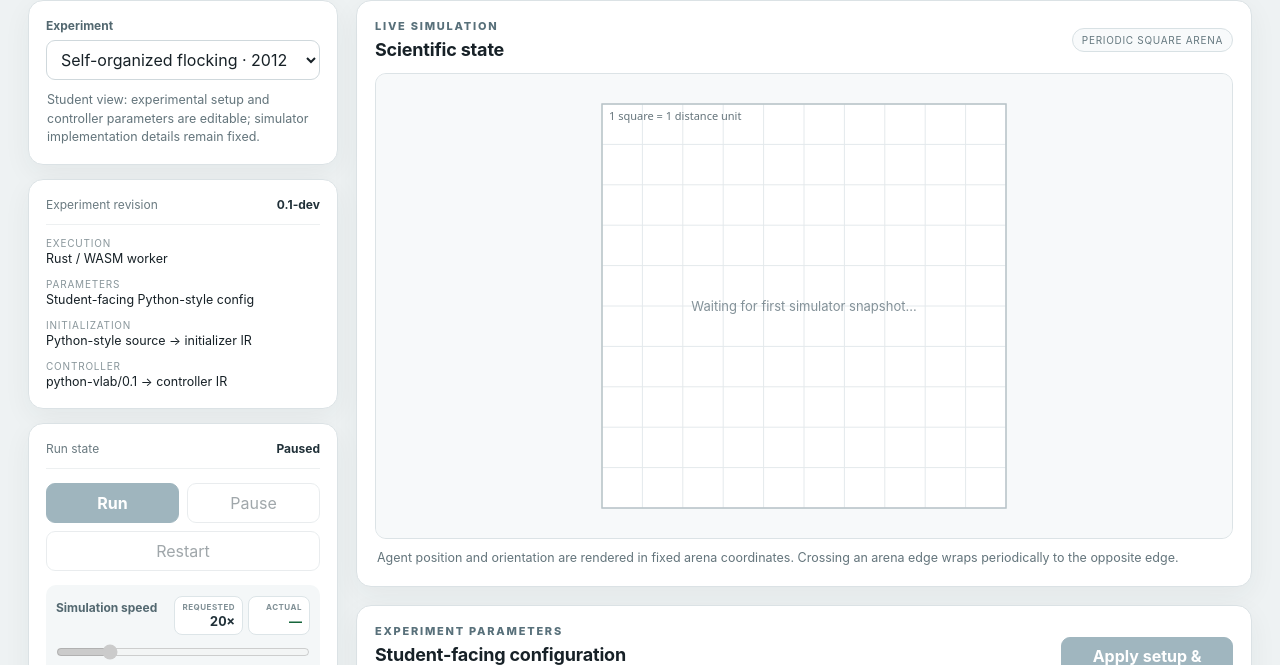
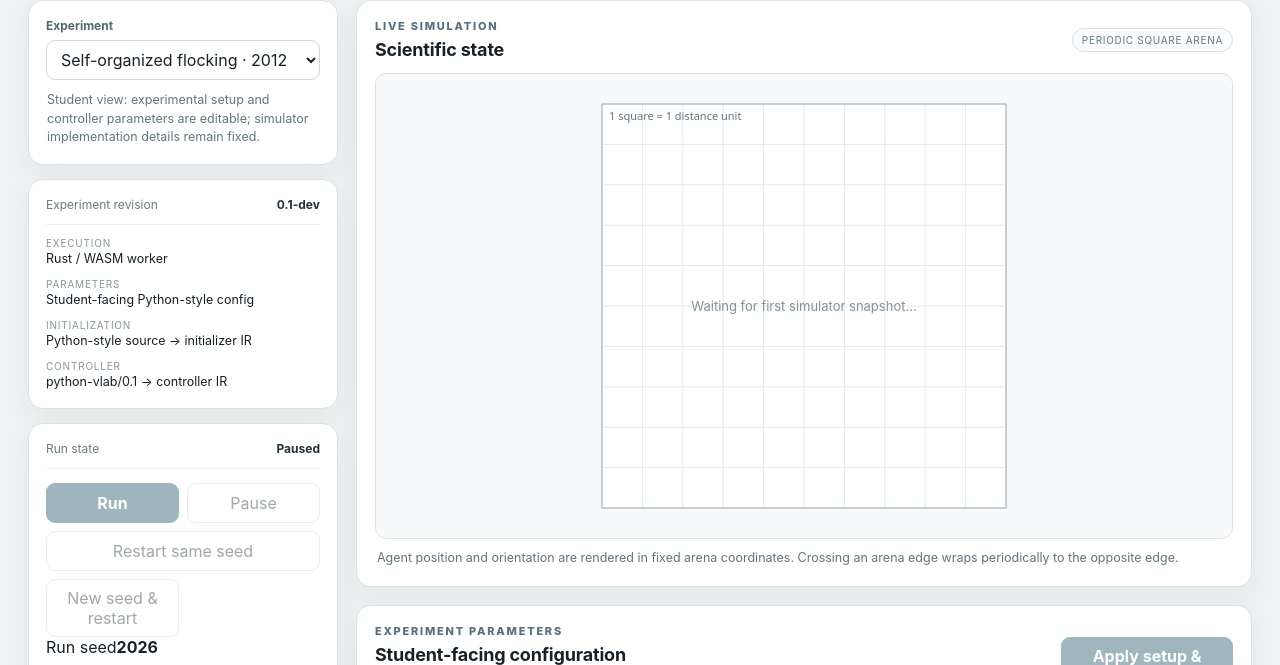
Before and after one commit to eliseofe/virtual-lab, a website with bundled scripts: page web/src/index.html in a window 1280 px wide. Shown: the part 263-928 px from the top of the page. Built offline with nearby package versions, Linux system fonts and the light colour scheme; files whose address does not match are found by name.

Commit message:
Add explicit run seed controls

```diff
--- a/web/src/index.html
+++ b/web/src/index.html
@@ -45,7 +45,11 @@
           <div class="control-grid">
             <button id="run" class="primary" disabled>Run</button>
             <button id="pause" disabled>Pause</button>
-            <button id="restart" disabled>Restart</button>
+            <button id="restart" disabled>Restart same seed</button>
+            <button id="restart-new-seed" disabled>New seed &amp; restart</button>
+          </div>
+          <div class="seed-row" aria-label="Active reproducibility seed">
+            <span>Run seed</span><strong id="run-seed">2026</strong>
           </div>
           <div class="speed-control">
             <div class="speed-heading">
```
